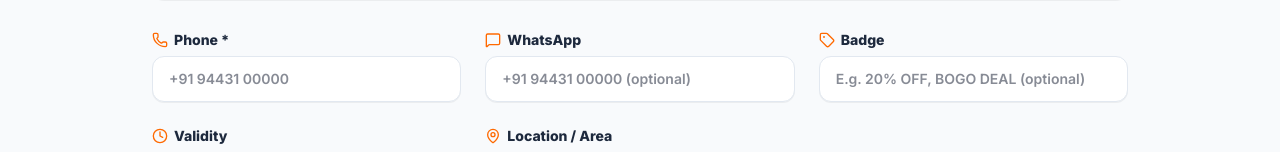
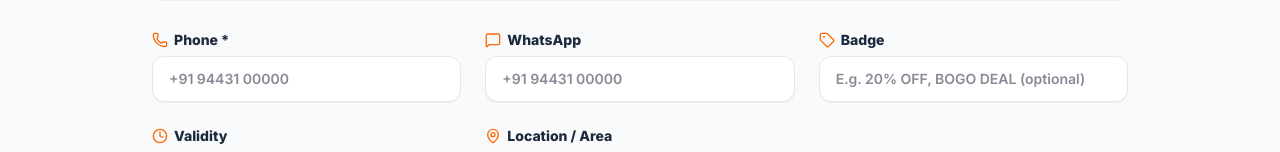
Before and after one commit to bala290498/central-marketplace-03, a Next.js app: page /register in a window 1280 px wide. Shown: the part 410-562 px from the top of the page. Built offline with nearby package versions, Linux system fonts and the light colour scheme.

Commit message:
Remove (optional) from WhatsApp input placeholder text

```diff
--- a/src/components/ListYourBusinessClient.tsx
+++ b/src/components/ListYourBusinessClient.tsx
@@ -201,7 +201,7 @@ export function ListYourBusinessClient() {
                   onChange={(e) =>
                     setFormData({ ...formData, whatsapp: e.target.value })
                   }
-                  placeholder="+91 94431 00000 (optional)"
+                  placeholder="+91 94431 00000"
                   className="w-full px-4 py-3 rounded-xl border border-slate-200 bg-white text-slate-900 text-sm font-semibold outline-none focus:border-orange-500 focus:ring-1 focus:ring-orange-500 shadow-2xs"
                 />
               </div>
```
